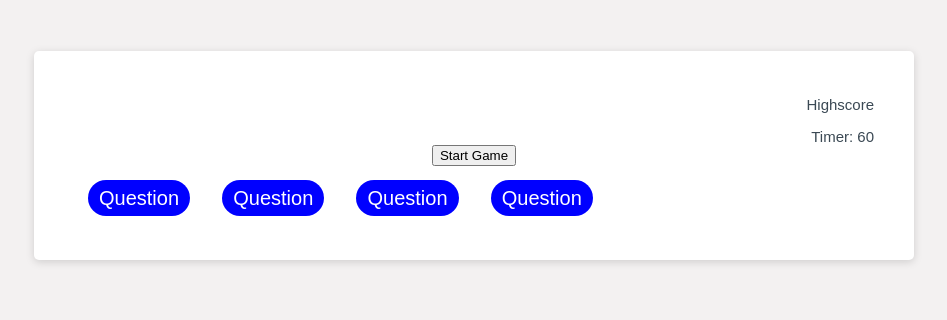
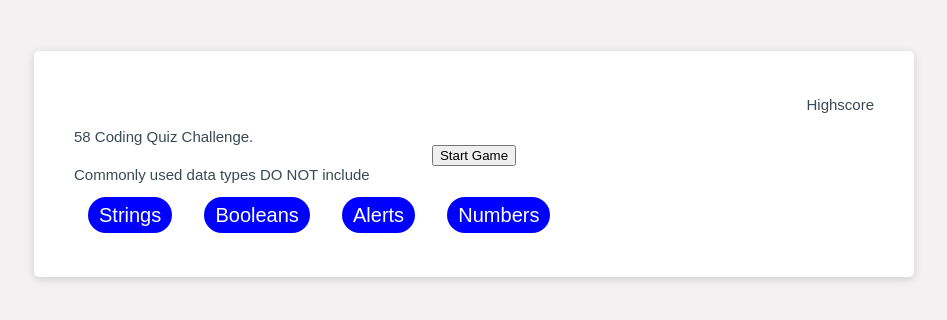
Before and after one commit to kachumahara/codeQuiz, a plain HTML site: page index.html in a window 1280 px wide. Both pictures are taken after a click on the element "Start Game". Shown: the whole page, without its empty margins (166-1113 px from the left). Drawn offline with Linux system fonts and the light colour scheme.

Commit message:
refactored codes

```diff
--- a/app.js
+++ b/app.js
@@ -45,7 +45,7 @@ var questions = [
 		],
 	},
 ];
-var timeEl = document.querySelector('.time');
+var timeEl = document.getElementById('time');
 var mainEl = document.getElementById('main');
 var startButton = document.getElementById('start');
 var questionContainer = document.getElementById('question-box');
@@ -59,19 +59,21 @@ startButton.addEventListener('click', function() {
 	//hide instruction
 	instruction.setAttribute('class', 'hide');
 
-
 	// start the timer
-
+setTime();
+displayQuestion();
 	// answer question and move to next question
 });
 
 //function to display the Question and answer choices
 function displayQuestion() {
 	questionContainer.textContent = questions[questionIndex].question;
-	questions[questionIndex].answers.forEach(function(answer, i){
+	questions[questionIndex].answers.forEach(function(answer, i) {
 		answerContainer.children[i].textContent = answer.text;
-		answerContainer.children[i].setAttribute("data-index", i);
-	})
+		answerContainer.children[i].setAttribute('data-index', i);
+	});
+
+
 	// answerContainer.children[0].textContent = questions[questionIndex].answers[0].text;
 	// answerContainer.children[1].textContent = questions[questionIndex].answers[1].text;
 	// answerContainer.children[2].textContent = questions[questionIndex].answers[2].text;
@@ -88,24 +90,45 @@ function displayQuestion() {
 }
 
 //function that checks the user answer choice
-function checkAnswer() {}
+function checkAnswer(id, userAnswer) {
+	console.log(userAnswer)
+	questions[questionIndex].answers.forEach(function(answer, i) {
+
+			if (userAnswer===answer.text && answer.correct===true){
+// show the user got the answer right
+			} else {
+				///got the question wrong
+			}
+
+
+	});
+	questionIndex++;
+	if (questionIndex < questions.length ) {
+		displayQuestion();
+	}
+	else {
+		//end the game
+	}
+}
 
 //event listener to listen for when answer is submitted
 
 // function StartGame() {};
 function setTime() {
 	var timerInterval = setInterval(function() {
-		secondsLeft--;
-		timeEl.textContent = secondsLeft + ' Coding Quiz Challenge.';
+		time--;
+		timeEl.textContent = time + ' Coding Quiz Challenge.';
 
-		if (secondsLeft === 0) {
+
+		if (time === 0) {
 			clearInterval(timerInterval);
 			sendMessage();
 		}
 	}, 1000);
 }
 
-answerContainer.addEventListener("click", function(e){
-	if(!e.target.matches("button")) return;
+answerContainer.addEventListener('click', function(e) {
+	if (!e.target.matches('button')) return;
+	checkAnswer(e.target.id, e.target.innerText);
 	console.log(e.target);
 });
--- a/index.html
+++ b/index.html
@@ -14,7 +14,7 @@
 			<div class="card">
 				<div class="card-body">
 					<p class="idhead">Highscore</p>
-					<div class="time">Timer: 60</div>
+					<div id="time">Timer: 60</div>
 					<div id="instruction-text">
 						<header>Coding Quiz Challenge</header>
 						<p>
@@ -25,13 +25,13 @@
 					<div id="start"><button>Start Game</button></div>
 					<div id="question-box"></div>
 					<div id="answer-box">
-						<button class="btn">Question</button>
+						<button id="1" class="btn">Question</button>
 
-						<button class="btn">Question</button>
+						<button id="2" class="btn">Question</button>
 
-						<button class="btn">Question</button>
+						<button id="3" class="btn">Question</button>
 
-						<button class="btn">Question</button>
+						<button id="4" class="btn">Question</button>
 					</div>
 				</div>
 			</div>
--- a/style.css
+++ b/style.css
@@ -60,5 +60,5 @@ body {
 
 #answer-box {
 	margin: auto;
-	align-content:center;
+	align-content: center;
 }
```
